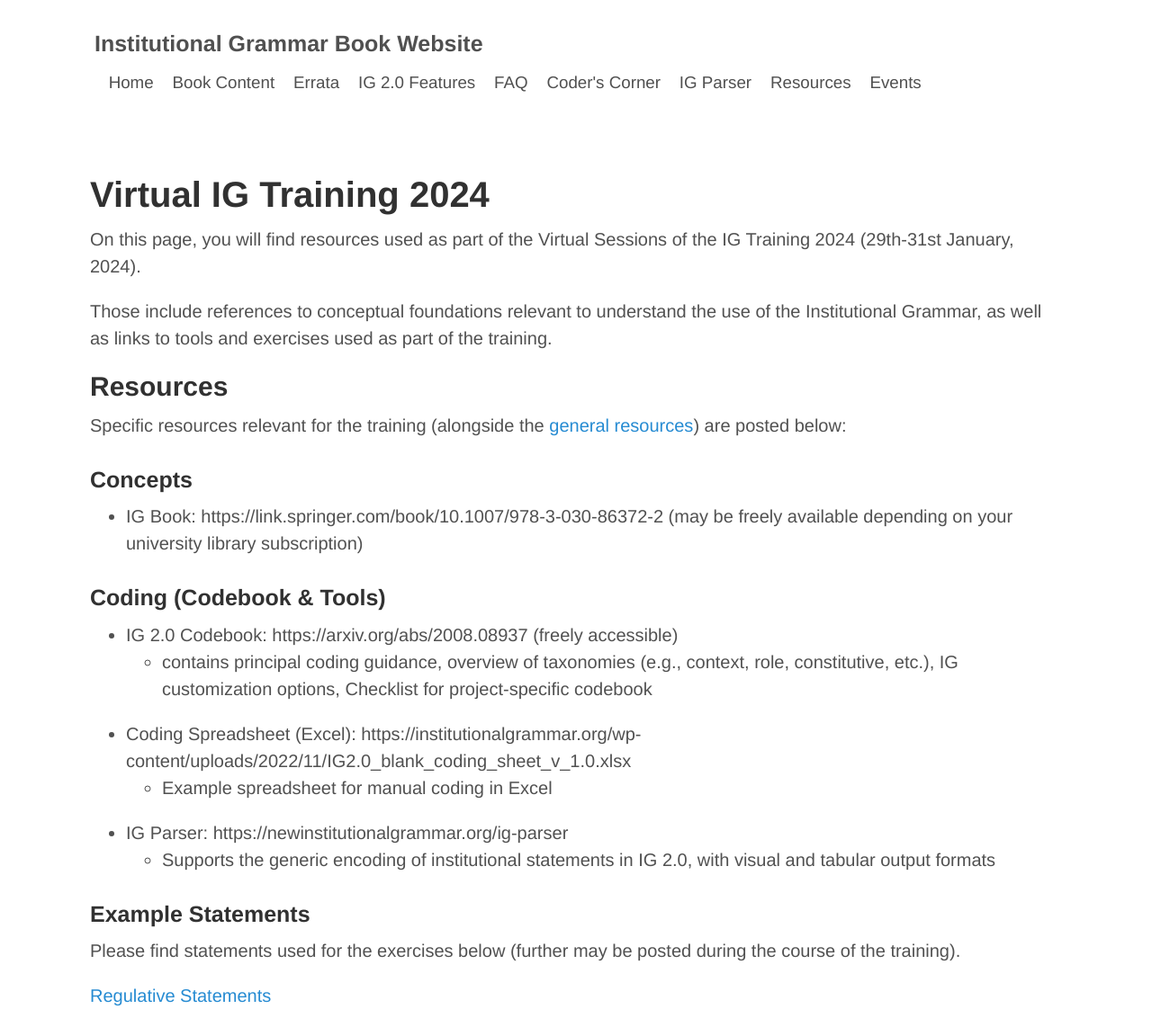
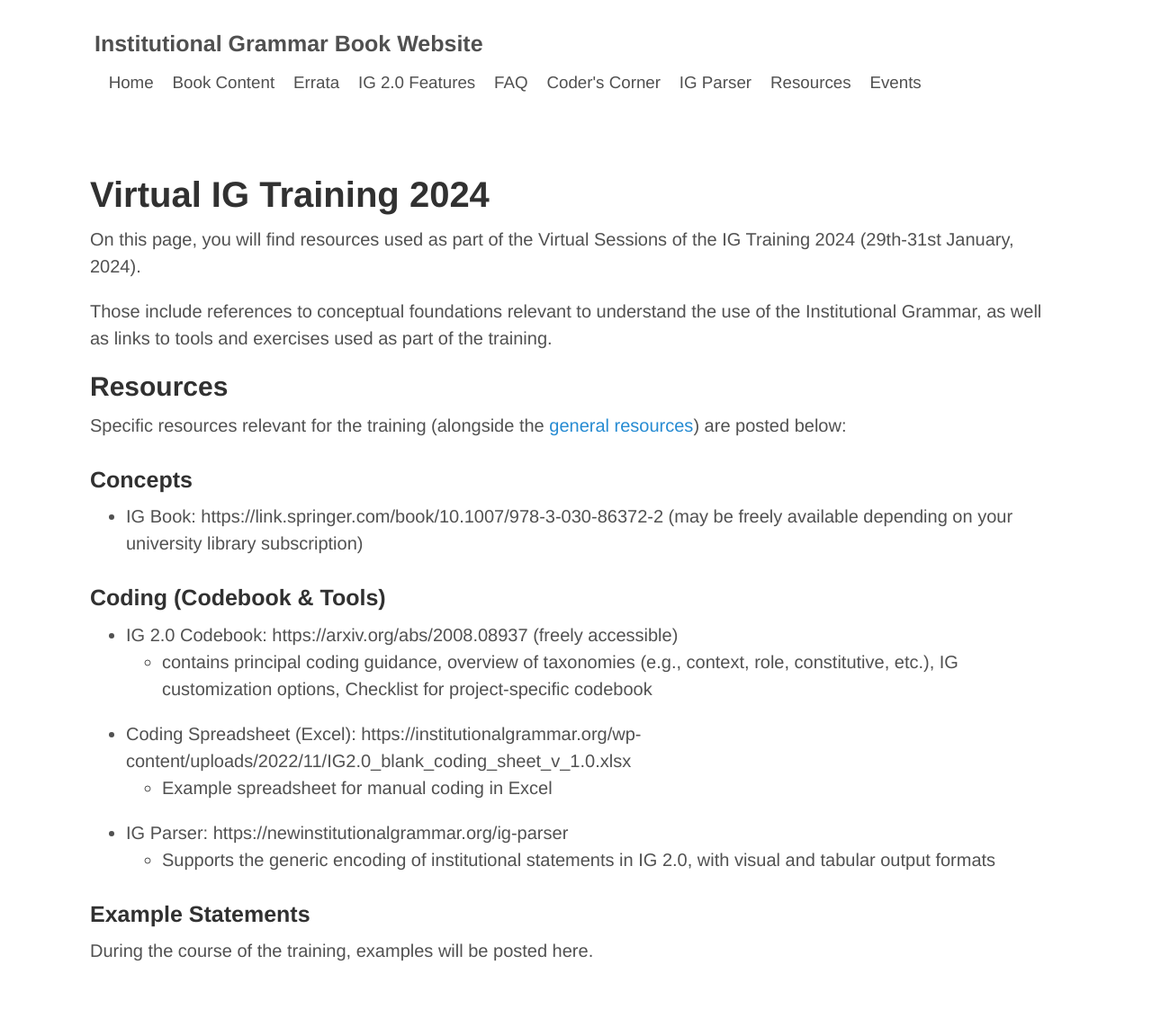
Before and after one commit to InstitutionalGrammar/IG-Book, a Jekyll site: the page built from events-training-2024.md, in a window 1280 px wide. Shown: the whole page at 90% size. Built offline with Jekyll 4.4.1, drawn with Linux system fonts in a browser that asks for light colours; after the commit the page ends 1092 px from its top, so only the background shows below that.

Commit message:
Update events-training-2024.md

```diff
--- a/events-training-2024.md
+++ b/events-training-2024.md
@@ -31,9 +31,11 @@ Specific resources relevant for the training (alongside the <a href="{{ site.pat
 
 ### Example Statements
 
-Please find statements used for the exercises below (further may be posted during the course of the training).
+During the course of the training, examples will be posted here.
 
-[Regulative Statements](https://drive.google.com/file/d/1iyTim00l2gTw4eaFxpJ2LRWaOgKdv_vw/view?usp=sharing)
+<!-- Please find statements used for the exercises below (further may be posted during the course of the training).
+
+[Regulative Statements](https://drive.google.com/file/d/1iyTim00l2gTw4eaFxpJ2LRWaOgKdv_vw/view?usp=sharing) -->
 
 <!--Coding Solutions: -->
 
```
